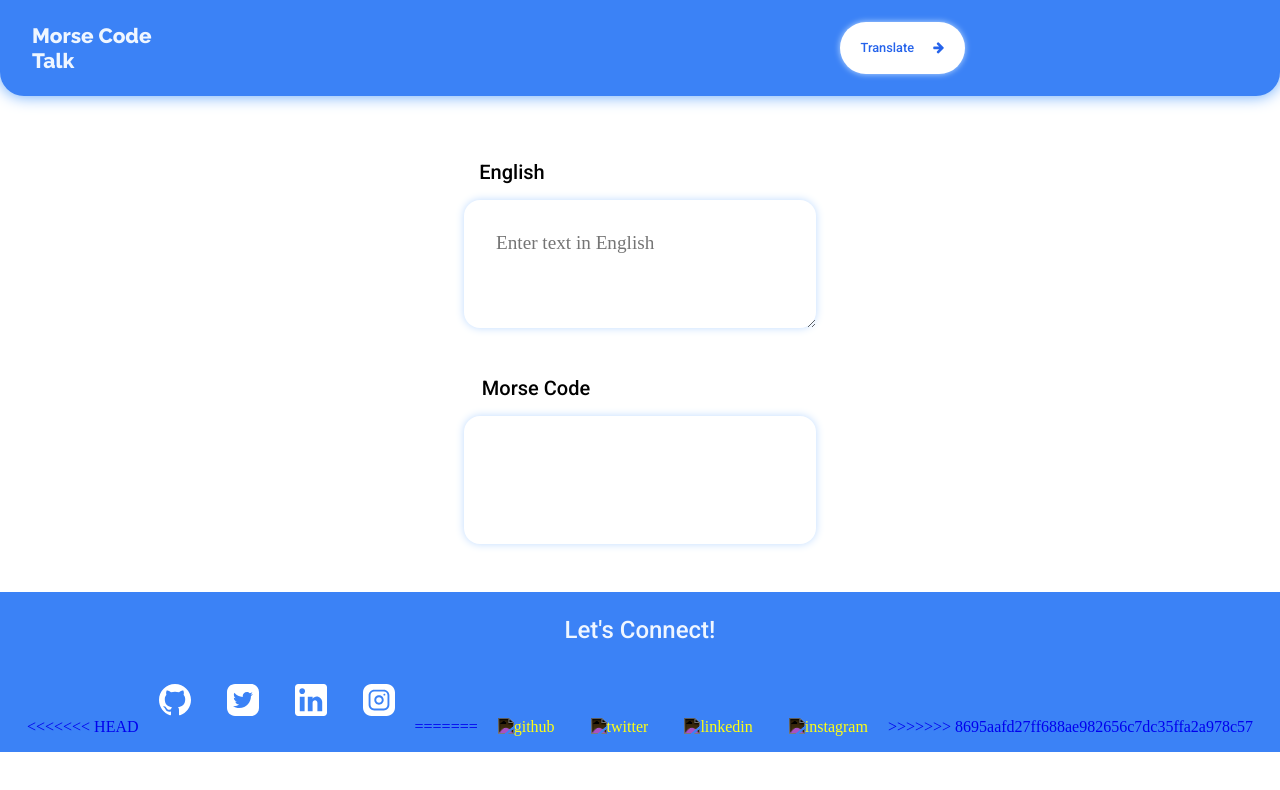
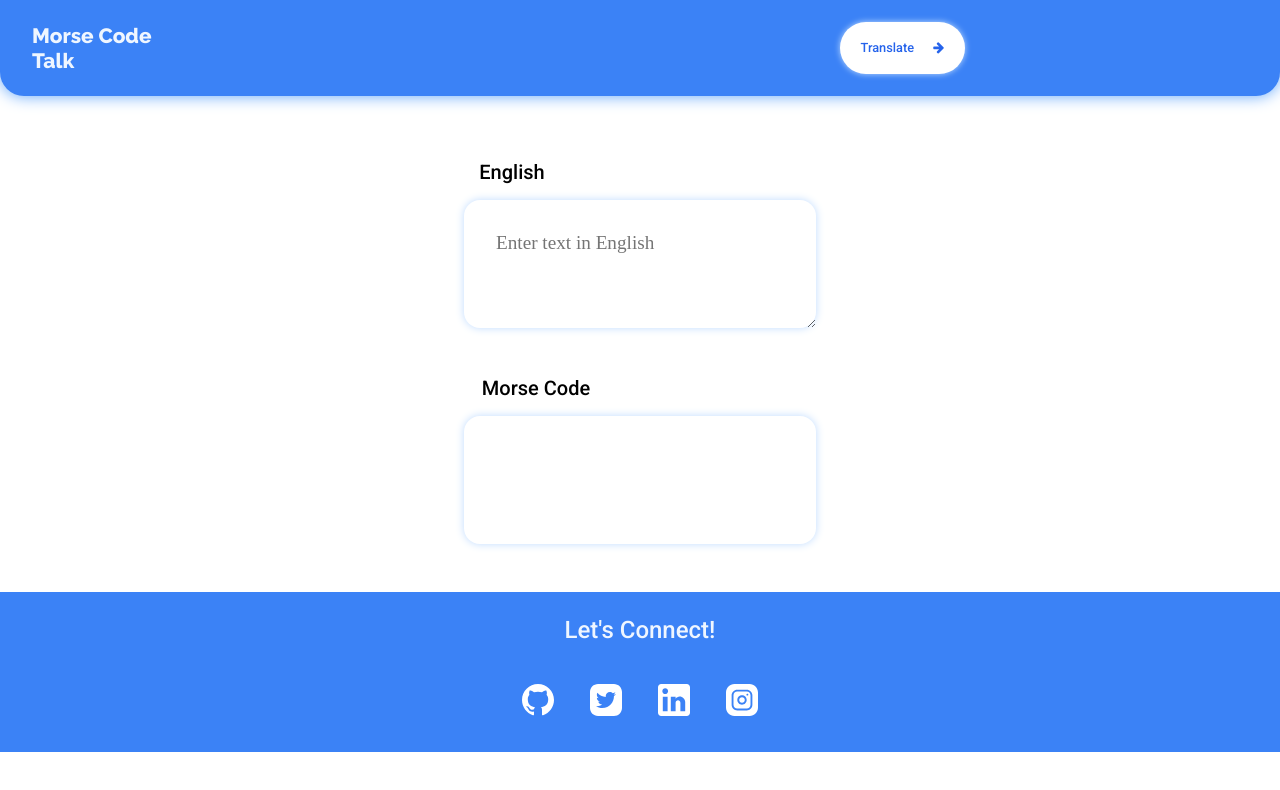
Before and after one commit to TusharMukherjee/Morse-Code, a plain HTML site: page index.html in a window 1280 px wide. Drawn offline with Linux system fonts and the light colour scheme; a web font is replaced by a local one.

Commit message:
path open to add svgs and readme img

```diff
--- a/index.html
+++ b/index.html
@@ -44,7 +44,6 @@
         </div>
         <div class="social-links">
             <a href="https://github.com/TusharMukherjee">
-<<<<<<< HEAD
                 <img src="iconmonstr-github-1.svg" alt="github" class="solink">
             </a>
             <a href="https://twitter.com/tushar_l0?s=08">
@@ -55,18 +54,6 @@
             </a>
             <a href="https://www.instagram.com/tushar_l0?r=nametag">
                 <img src="instagram.svg" alt="instagram" class="solink">
-=======
-                <img src="/blob/main/icon/iconmonstr-github-1.svg" alt="github" class="solink">
-            </a>
-            <a href="https://twitter.com/tushar_l0?s=08">
-                <img src="/blob/main/icon/twitter.svg" alt="twitter" class="solink">
-            </a>
-            <a href="https://www.linkedin.com/in/tushar-mukherjee-3a3a60166/">
-                <img src="/blob/main/icon/linkedin-logo.svg" alt="linkedin" class="solink">
-            </a>
-            <a href="https://www.instagram.com/tushar_l0?r=nametag">
-                <img src="/blob/mainicon/instagram.svg" alt="instagram" class="solink">
->>>>>>> 8695aafd27ff688ae982656c7dc35ffa2a978c57
             </a>
         </div>
     </footer>
```
Also changed, not shown: 1 other file.
